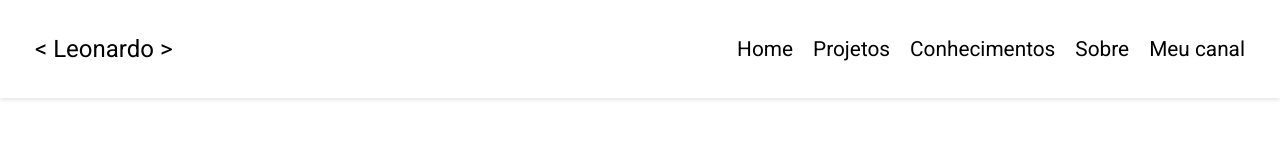
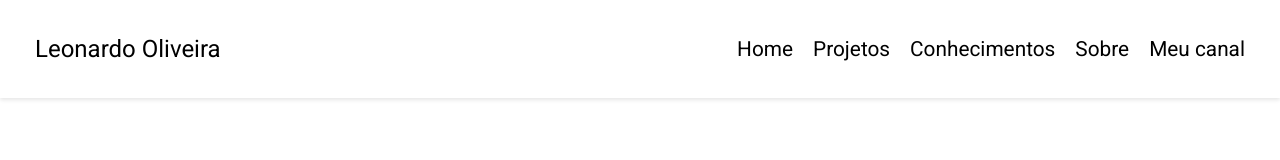
Before and after one commit to leoz11/portfolio-website, a React (Create React App) app: page / in a window 1280 px wide. Shown: the top 160 px of the page. Built offline with nearby package versions, Linux system fonts and the light colour scheme.

Commit message:
Update Navbar.js

```diff
--- a/src/components/Navbar.js
+++ b/src/components/Navbar.js
@@ -34,7 +34,7 @@ const Navbar = () => {
   return (
     <nav className="navbar">
       <div className="navbar-container">
-        <div className="brand">&lt; Leonardo &gt;</div>
+        <div className="brand">Leonardo Oliveira</div>
         <div className={`navbar-menu ${isMenuOpen ? 'active' : ''}`}>
           {sections.map((section) => (
             <Link
```
